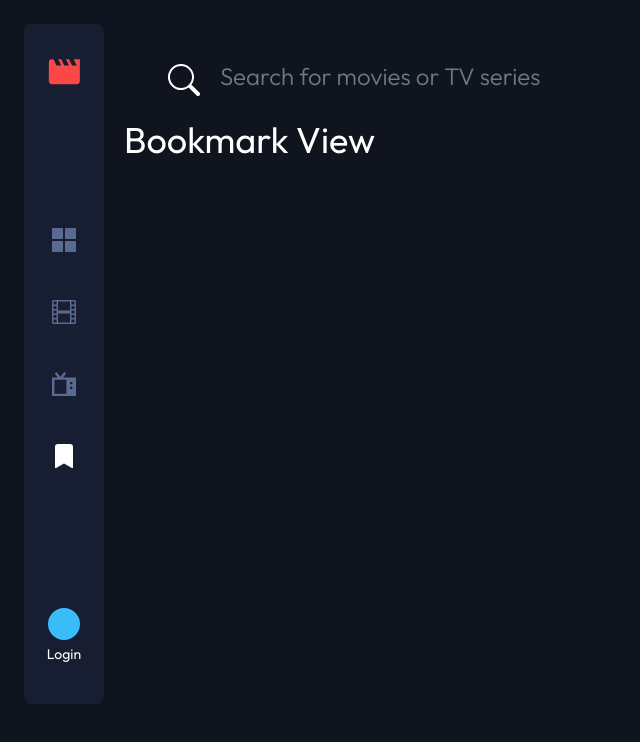
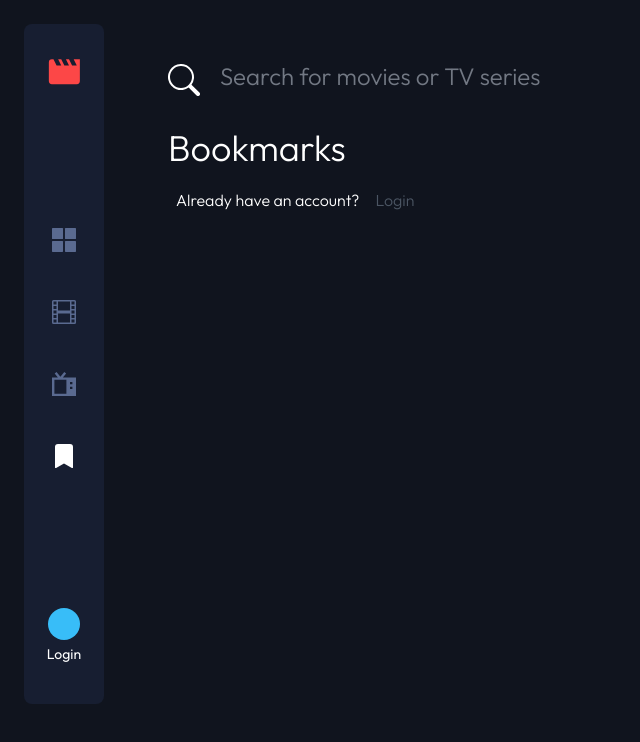
Before and after one commit to Jay-Sm/entertainment-web-app, a Vue app: page /bookmarked in a window 1280 px wide. Shown: the top 742 px of the page, without its empty margins (0-640 px from the left). Built offline with nearby package versions, Linux system fonts and the light colour scheme.

Commit message:
Added login text to Bookmarked.vue

```diff
--- a/src/App.vue
+++ b/src/App.vue
@@ -71,7 +71,7 @@
             type="text" placeholder="Search for movies or TV series">
         </div>
       </div>
-      <div>
+      <div class="pl-[4rem]">
         <router-view></router-view>
       </div>
     </div>
--- a/src/views/Bookmarked.vue
+++ b/src/views/Bookmarked.vue
@@ -1,5 +1,12 @@
 <template>
-  <h1 class="text-4xl p-5">Bookmark View</h1>
+  <div>
+    <h1 class="text-4xl font-light pt-7">Bookmarks</h1>
+
+    <div class="font-light mt-5 ml-2">
+      <p class="inline-block mr-4">Already have an account?</p>
+      <button class="inline-block text-gray-600 hover:text-[#b8d4ee] transition-colors">Login</button>
+    </div>
+  </div>
 </template>
 
 <script setup>
--- a/src/views/Home.vue
+++ b/src/views/Home.vue
@@ -1,6 +1,6 @@
 <template>
   <div class="w-full h-full flex flex-col">
-    <div class="pl-[4rem]">stuff</div>
+    <div>stuff</div>
   </div>
 </template>
 
```
